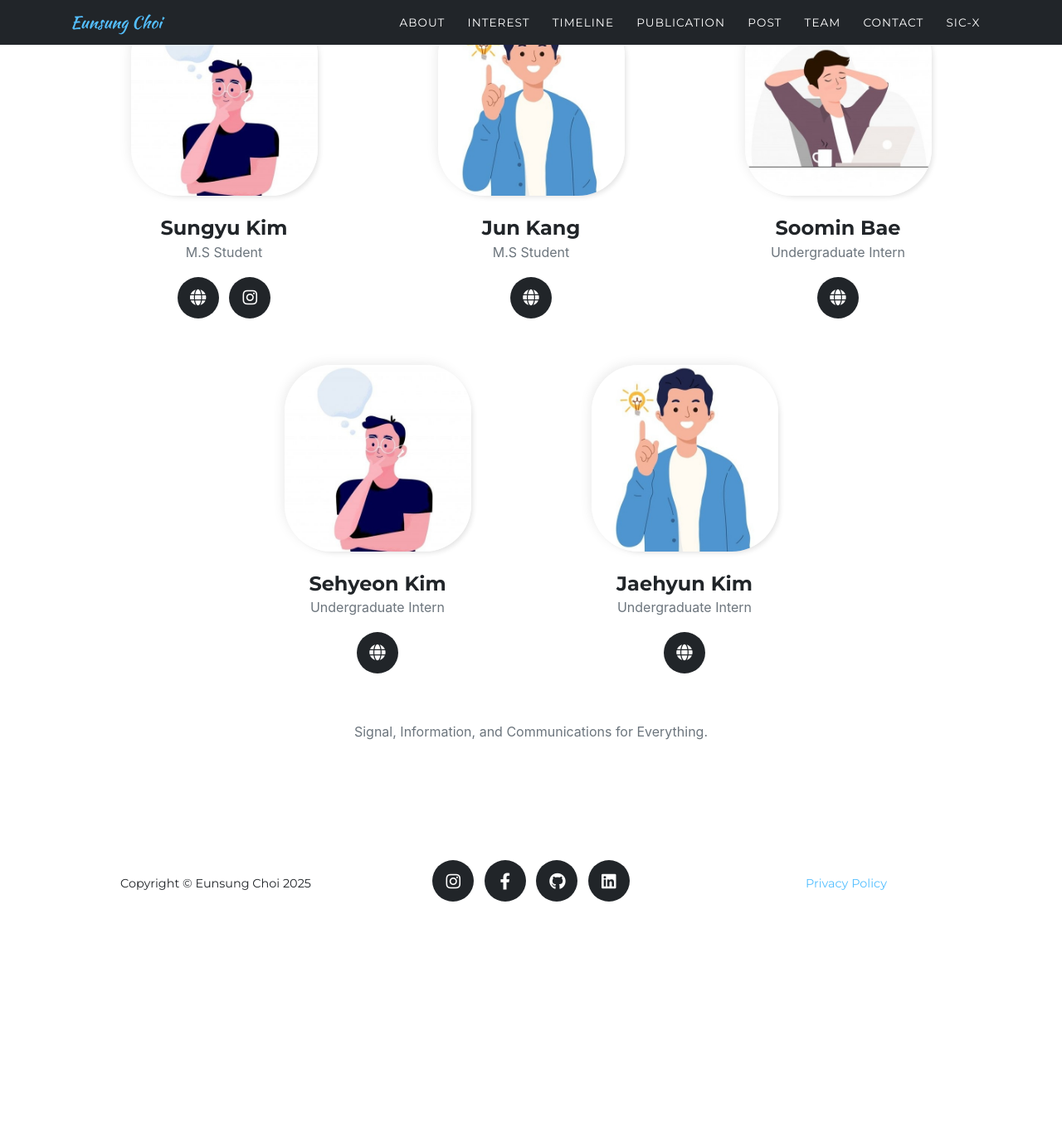
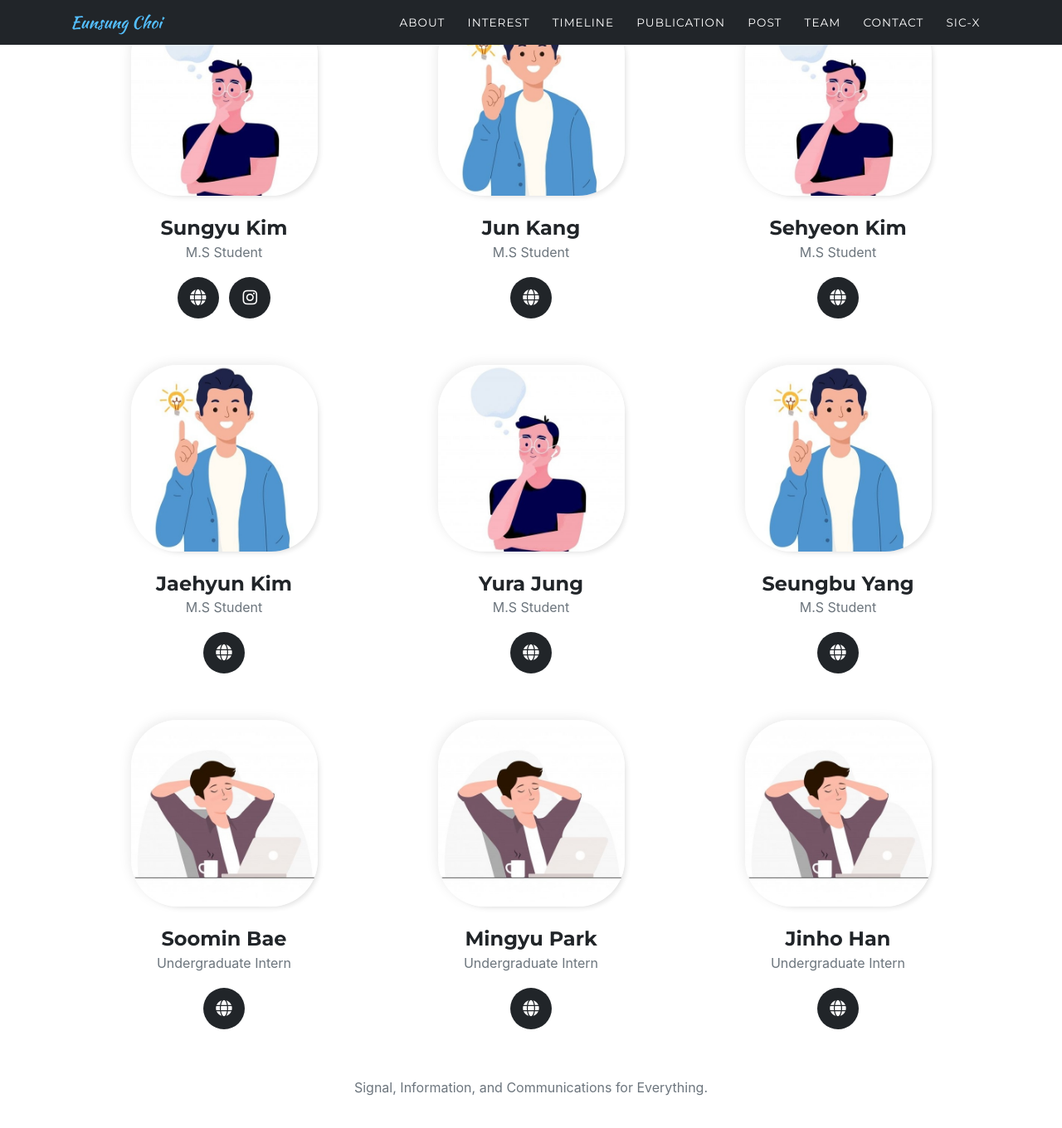
Before and after one commit to choices97/choices97.github.io, a Jekyll site: the page built from team.md, in a window 1280 px wide and 1400 px high, scrolled down 1254 px. Shown: the top 1360 px of the window at 83% size. Built offline with Jekyll 4.4.1, drawn with Linux system fonts in a browser that asks for light colours; some web fonts are replaced; comment, search, counter and statistics services are not loaded; before the commit the page ends 2372 px from its top, so only the background shows below that.

Commit message:
Update sitetext.yml

```diff
--- a/_data/sitetext.yml
+++ b/_data/sitetext.yml
@@ -21,7 +21,7 @@ en: &DEFAULT_EN
     text: "Information"
     people:
       - image: assets/img/eunsungchoi_rect.jpg
-        image-toggled: assets/img/eunsungchoi5.jpg
+        image-toggled: assets/img/eunsungchoi6.jpg
         name: "EUN SUNG CHOI"
         info: "Ph.D student in SIC-X, KAIST"
         email: "E-mail"
@@ -239,6 +239,30 @@ en: &DEFAULT_EN
         social:
           - url: https://sic-x.kaist.ac.kr/home
             icon: fas fa-globe
+      - name: "Sehyeon Kim"
+        role: "M.S Student"
+        image: assets/img/team/4.jpg
+        social:
+          - url: https://sic-x.kaist.ac.kr/home
+            icon: fas fa-globe
+      - name: "Jaehyun Kim"
+        role: "M.S Student"
+        image: assets/img/team/2.jpg
+        social:
+          - url: https://sic-x.kaist.ac.kr/home
+            icon: fas fa-globe
+      - name: "Yura Jung"
+        role: "M.S Student"
+        image: assets/img/team/4.jpg
+        social:
+          - url: https://sic-x.kaist.ac.kr/home
+            icon: fas fa-globe
+      - name: "Seungbu Yang"
+        role: "M.S Student"
+        image: assets/img/team/2.jpg
+        social:
+          - url: https://sic-x.kaist.ac.kr/home
+            icon: fas fa-globe
       - name: "Soomin Bae"
         role: "Undergraduate Intern"
         image: assets/img/team/3.jpg
@@ -246,15 +270,17 @@ en: &DEFAULT_EN
         social:
           - url: https://sic-x.kaist.ac.kr/home
             icon: fas fa-globe
-      - name: "Sehyeon Kim"
+      - name: "Mingyu Park"
         role: "Undergraduate Intern"
-        image: assets/img/team/4.jpg
+        image: assets/img/team/3.jpg
+        image-toggled: assets/img/team/soomin.jpg
         social:
           - url: https://sic-x.kaist.ac.kr/home
             icon: fas fa-globe
-      - name: "Jaehyun Kim"
+      - name: "Jinho Han"
         role: "Undergraduate Intern"
-        image: assets/img/team/2.jpg
+        image: assets/img/team/3.jpg
+        image-toggled: assets/img/team/soomin.jpg
         social:
           - url: https://sic-x.kaist.ac.kr/home
             icon: fas fa-globe
```
